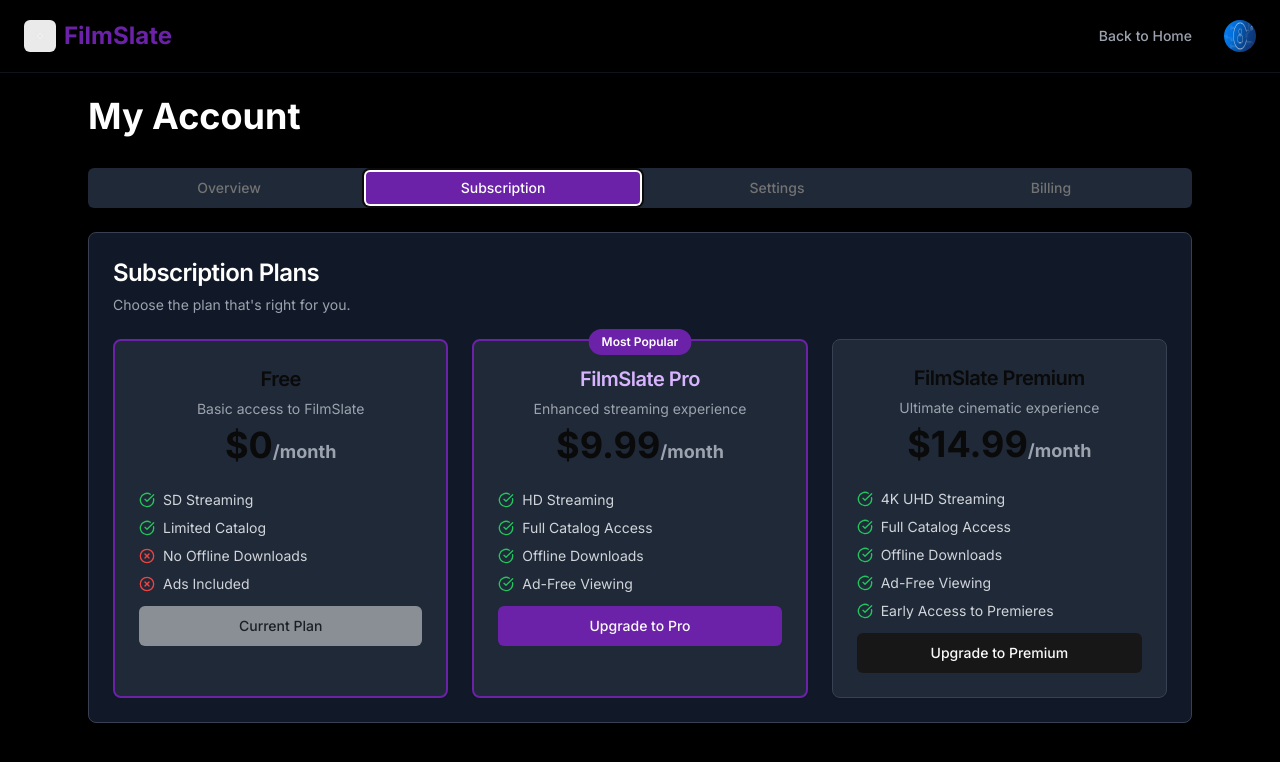
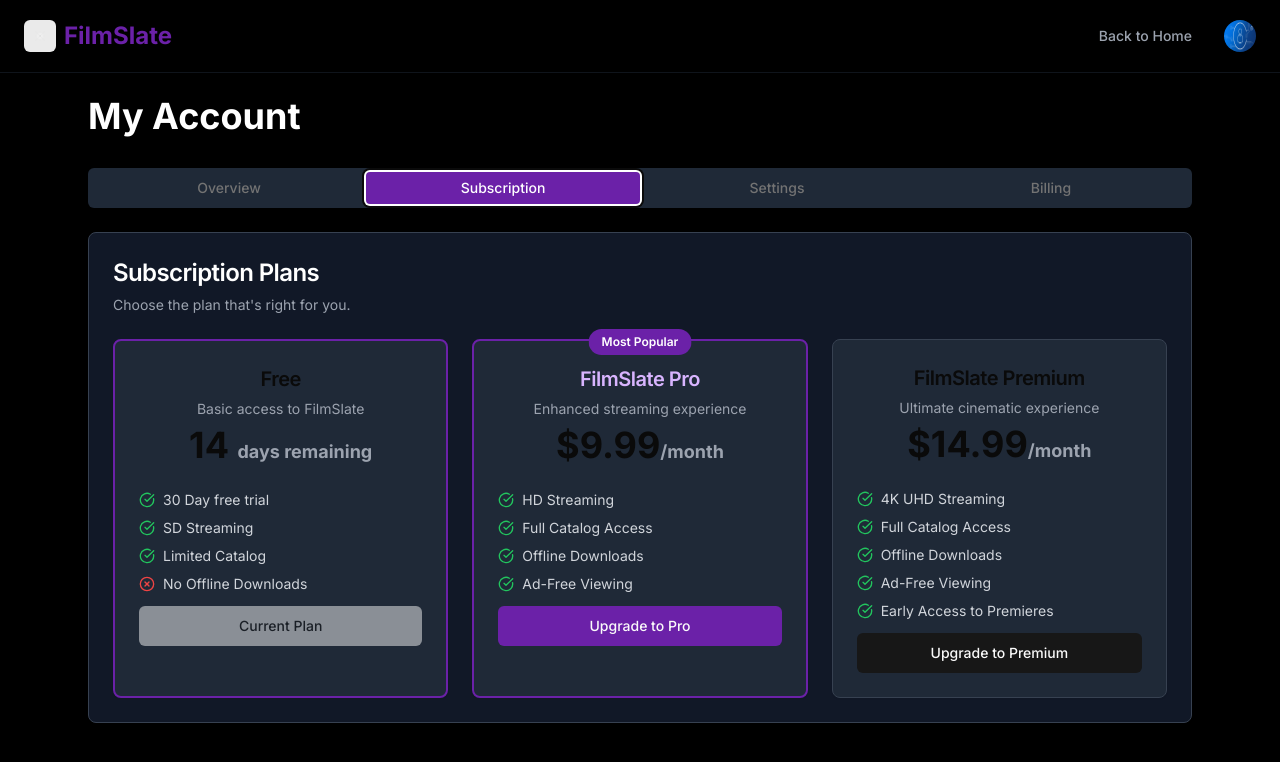
Before and after one commit to simondate/filmslate, a Next.js app: page /account in a window 1280 px wide. Both pictures are taken after a click on the tab "Subscription". Shown: the top 762 px of the page. Built offline with nearby package versions, Linux system fonts and the light colour scheme.

Commit message:
Changed free tier to free trial

```diff
--- a/app/account/page.tsx
+++ b/app/account/page.tsx
@@ -168,11 +168,15 @@ export default function AccountPage() {
                     <CardTitle className="text-xl">Free</CardTitle>
                     <CardDescription className="text-gray-400">Basic access to FilmSlate</CardDescription>
                     <p className="text-4xl font-bold mt-4">
-                      $0<span className="text-lg text-gray-400">/month</span>
+                      14 <span className="text-lg text-gray-400">days remaining</span>
                     </p>
                   </CardHeader>
                   <CardContent className="space-y-3">
                     <ul className="space-y-2 text-sm text-gray-300">
+                      <li className="flex items-center">
+                        <CheckCircle className="w-4 h-4 mr-2 text-green-500" />
+                        30 Day free trial
+                      </li>
                       <li className="flex items-center">
                         <CheckCircle className="w-4 h-4 mr-2 text-green-500" />
                         SD Streaming
@@ -184,10 +188,6 @@ export default function AccountPage() {
                       <li className="flex items-center">
                         <XCircle className="w-4 h-4 mr-2 text-red-500" />
                         No Offline Downloads
-                      </li>
-                      <li className="flex items-center">
-                        <XCircle className="w-4 h-4 mr-2 text-red-500" />
-                        Ads Included
                       </li>
                     </ul>
                     <Button
```
